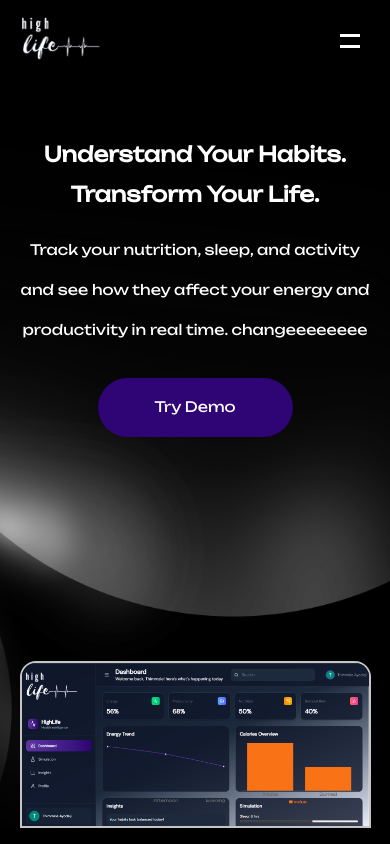
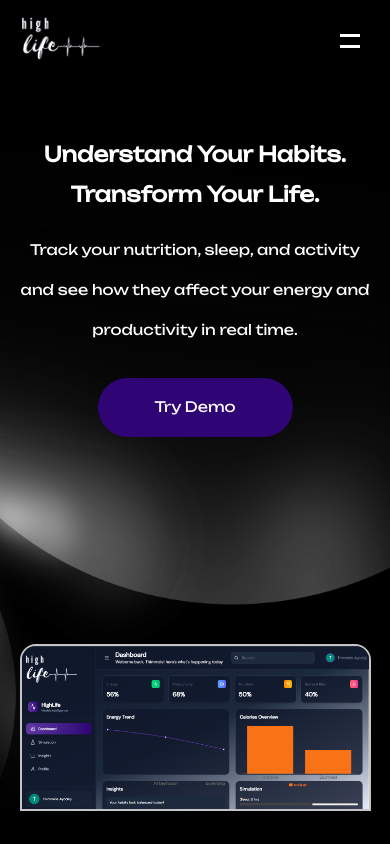
Before and after one commit to Thimmzie/highlife, a React (Vite) app: page / in a window 390 px wide. Built offline with nearby package versions, Linux system fonts and the light colour scheme; no server answers.

Commit message:
mobile hero

```diff
--- a/src/components/hero.jsx
+++ b/src/components/hero.jsx
@@ -34,7 +34,7 @@ const hero = ({ goToLogin }) => {
         <p className="body text-[0.9rem] text-[#ffff] text-center font-normal font-unbounded leading-10 mt-4 lg:mt-2 px-4 sm:px-20 md:px-50 ">
           Track your nutrition, sleep, and activity and see{' '}
           <br className="hidden lg:block" /> how they affect your energy and
-          productivity in real time. changeeeeeeee
+          productivity in real time.
         </p>
         <div className="hero-btn">
           <button
--- a/src/index.css
+++ b/src/index.css
@@ -83,7 +83,7 @@ body {
   background-size: cover;
   /* height: 100dvh; */
   overflow: hidden;
-  height: 87vh;
+  height: 85vh;
 }
 @media (min-width:768px) {
   .hero-container{
```
